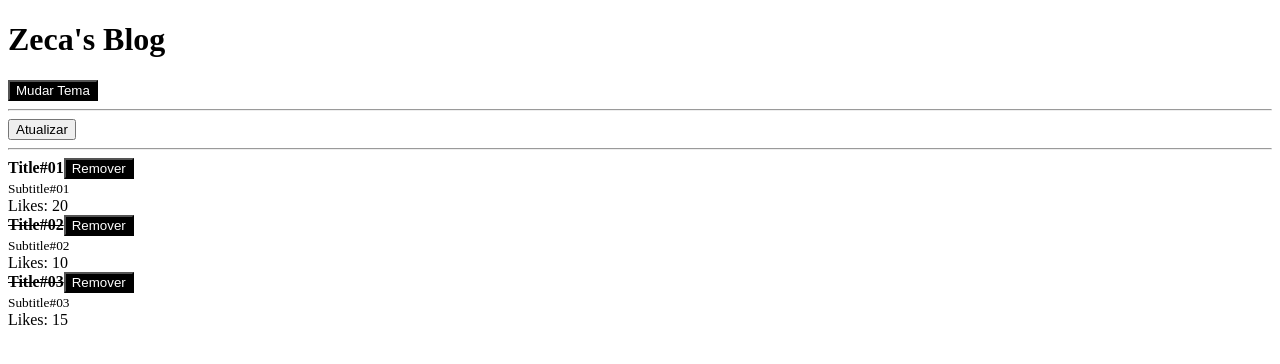
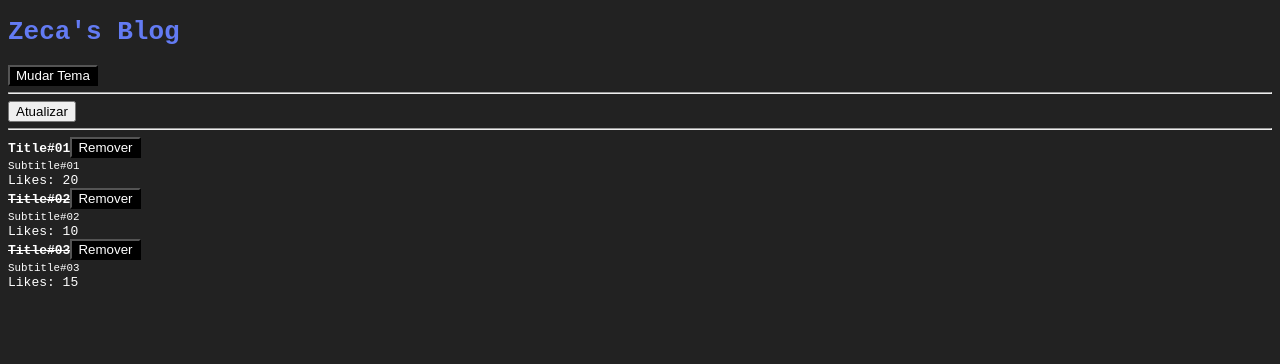
Before and after one commit to Carlos3274/React-fundamentals, a React app: page / in a window 1280 px wide. Shown: the top 364 px of the page. Built offline with nearby package versions, Linux system fonts and the light colour scheme.

Commit message:
16min-block10

```diff
--- a/package.json
+++ b/package.json
@@ -13,14 +13,18 @@
     "@babel/preset-react": "^7.18.6",
     "@types/react": "^18.0.17",
     "clean-webpack-plugin": "^4.0.0",
+    "css-loader": "^6.7.1",
+    "sass": "^1.54.4",
+    "sass-loader": "^13.0.2",
+    "style-loader": "^3.3.1",
     "webpack": "^5.74.0",
     "webpack-cli": "^4.10.0",
     "webpack-dev-server": "^4.9.3"
   },
   "dependencies": {
+    "D": "^1.0.0",
     "babel-loader": "^8.2.5",
     "d": "^1.0.1",
-    "D": "^1.0.0",
     "html-webpack-plugin": "^5.5.0",
     "prop-types": "^15.8.1",
     "react": "^18.2.0",
--- a/src/Header.js
+++ b/src/Header.js
@@ -2,15 +2,14 @@ import React, { useContext } from 'react'
 import PropTypes from 'prop-types'
 import Button from './Button'
 import { ThemeContext } from './ThemeContext'
+import styles from './Header.scss'
 
 function Header(props) {
   const { onToggleTheme } = useContext(ThemeContext)
   return (
     <>
-      <h1>{props.title}</h1>
-      <Button onClick ={onToggleTheme}>
-        Mudar Tema
-      </Button>
+      <h1 className={styles.title}>{props.title}</h1>
+      <Button onClick={onToggleTheme}>Mudar Tema</Button>
       <hr />
     </>
   )
--- /dev/null
+++ b/src/Header.scss
@@ -0,0 +1,3 @@
+.title {
+  color: #637bf3;
+}
--- /dev/null
+++ b/src/Index.scss
@@ -0,0 +1,5 @@
+body {
+  background-color: #222;
+  color: #fff;
+  font-family: monospace;
+}
--- a/src/index.js
+++ b/src/index.js
@@ -1,5 +1,5 @@
 import React from 'react'
 import ReactDOM from 'react-dom'
 import App from './App'
-
+import './Index.scss'
 ReactDOM.render(<App></App>, document.querySelector('#root'))
--- a/webpack.config.js
+++ b/webpack.config.js
@@ -9,20 +9,33 @@ module.exports = {
   },
   plugins: [
     new HtmlWebpackPlugin({
-      template: path.resolve(__dirname, 'public', 'index.html'),
+      template: path.resolve(__dirname, 'public', 'index.html')
     }),
-    new CleanWebpackPlugin(),
+    new CleanWebpackPlugin()
   ],
   module: {
     rules: [
       {
         test: /\.js$/,
-        exclude: /node_modules/,  // Talvez o problema seja aqui
-        use: 'babel-loader',
+        exclude: /node_modules/, // Talvez o problema seja aqui
+        use: 'babel-loader'
       },
-    ],
+      {
+        test: /\.scss$/,
+        use: [
+          'style-loader',
+          {
+            loader: 'css-loader',
+            options: {
+              modules: true
+            }
+          },
+          'sass-loader'
+        ]
+      }
+    ]
   },
   devServer: {
-    port: 3000,
-  },
+    port: 3000
+  }
 }
```
Also changed, not shown: 2 other files (tests, documents, lock files or other folders).
